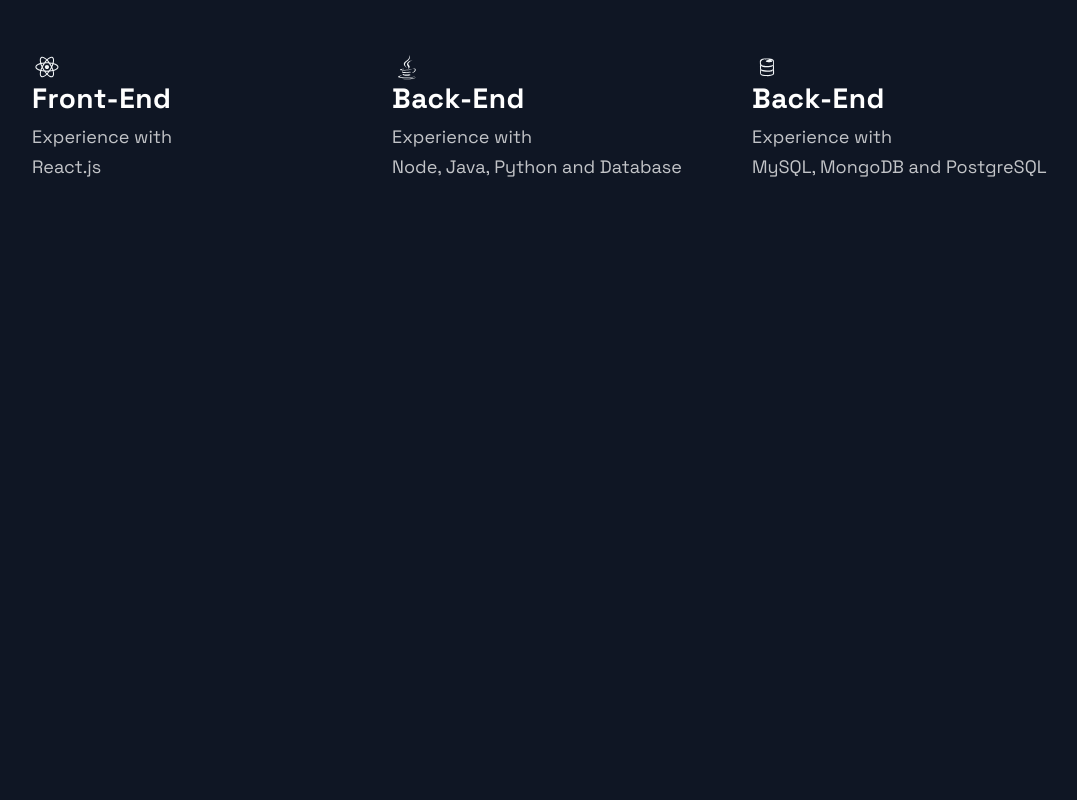
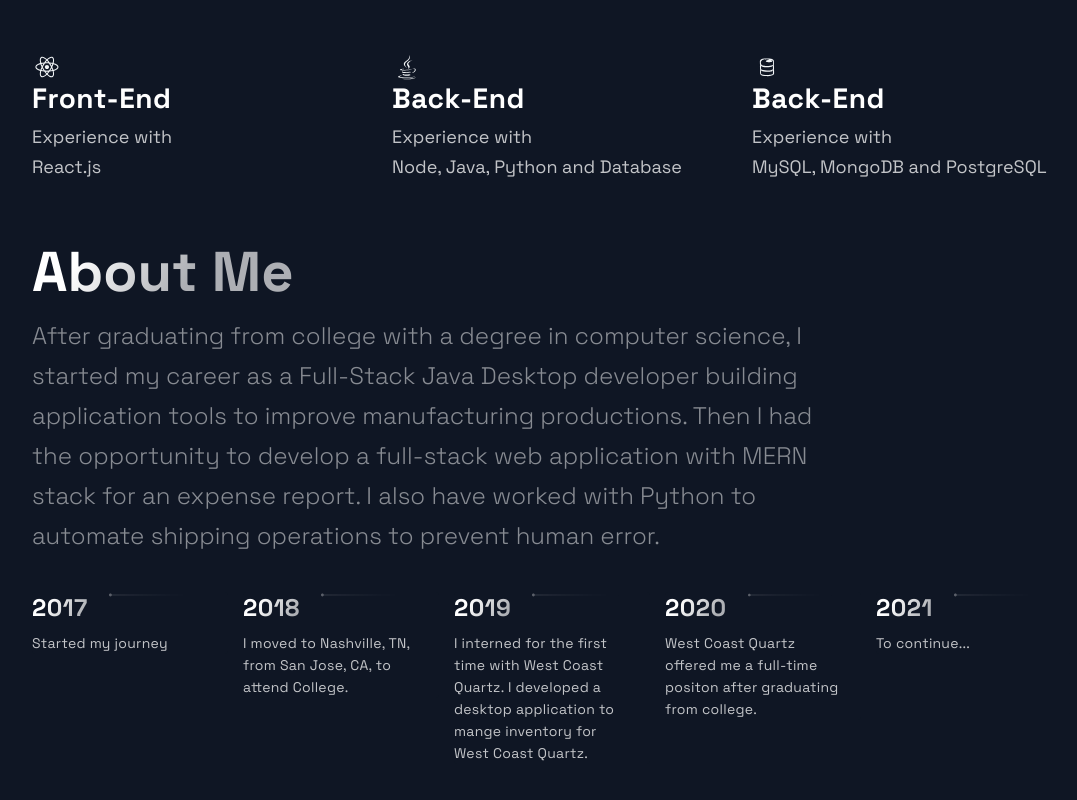
Before and after one commit to mcatzin/Portfolio-nextjs, a Next.js app: page / in a window 1280 px wide. Shown: the part 2431-3231 px from the top of the page, without its empty margins (88-1165 px from the left). Before the commit the page ends 2643 px from the top, so only its background shows below. Built offline with nearby package versions, Linux system fonts and the light colour scheme.

Commit message:
Add TimeLine Component

```diff
--- /dev/null
+++ b/src/components/TimeLine/TimeLine.js
@@ -0,0 +1,151 @@
+import React, { useRef, useState, useEffect } from "react";
+
+import {
+  CarouselButton,
+  CarouselButtonDot,
+  CarouselButtons,
+  CarouselContainer,
+  CarouselItem,
+  CarouselItemImg,
+  CarouselItemText,
+  CarouselItemTitle,
+  CarouselMobileScrollNode,
+} from "./TimeLineStyles";
+import {
+  Section,
+  SectionDivider,
+  SectionText,
+  SectionTitle,
+} from "../../styles/GlobalComponents";
+import { TimeLineData } from "../../constants/constants";
+
+const TOTAL_CAROUSEL_COUNT = TimeLineData.length;
+
+const TimeLine = () => {
+  const [activeItem, setActiveItem] = useState(0);
+  const carouselRef = useRef();
+
+  // To handle mobile devices scrolling
+  const scroll = (node, left) => {
+    return node.scrollTo({ left, behavior: "smooth" });
+  };
+  const handleClick = (e, i) => {
+    e.preventDefault();
+
+    // Scroll left
+    if (carouselRef.current) {
+      const scrollLeft = Math.floor(
+        carouselRef.current.scrollWidth * 0.7 * (i / TimeLineData.length)
+      );
+
+      scroll(carouselRef.current, scrollLeft);
+    }
+  };
+
+  // Get the index of the scroll and set to active item
+  const handleScroll = () => {
+    if (carouselRef.current) {
+      const index = Math.round(
+        (carouselRef.current.scrollLeft /
+          (carouselRef.current.scrollWidth * 0.7)) *
+          TimeLineData.length
+      );
+
+      setActiveItem(index);
+    }
+  };
+
+  // Snap back to beginning of scroll when window is resized
+  // Avoids a bug where content is covered up if coming from smaller screen
+  useEffect(() => {
+    const handleResize = () => {
+      scroll(carouselRef.current, 0);
+    };
+
+    window.addEventListener("resize", handleResize);
+  }, []);
+
+  return (
+    <Section id="about">
+      <SectionTitle>About Me</SectionTitle>
+      <SectionText>
+        After graduating from college with a degree in computer science, I
+        started my career as a Full-Stack Java Desktop developer building
+        application tools to improve manufacturing productions. Then I had the
+        opportunity to develop a full-stack web application with MERN stack for
+        an expense report. I also have worked with Python to automate shipping
+        operations to prevent human error.
+      </SectionText>
+      <CarouselContainer ref={carouselRef} onScroll={handleScroll}>
+        <>
+          {TimeLineData.map((item, index) => (
+            <CarouselMobileScrollNode
+              key={index}
+              final={index === TOTAL_CAROUSEL_COUNT - 1}
+            >
+              <CarouselItem
+                index={index}
+                id={`carousel__item-${index}`}
+                active={activeItem}
+                onClick={(e) => handleClick(e, index)}
+              >
+                <CarouselItemTitle>
+                  {item.year}
+                  {/* SVG for the years */}
+                  <CarouselItemImg
+                    width="208"
+                    height="6"
+                    viewBox="0 0 208 6"
+                    fill="none"
+                    xmlns="http://www.w3.org/2000/svg"
+                  >
+                    <path
+                      fillRule="evenodd"
+                      clipRule="evenodd"
+                      d="M2.5 5.5C3.88071 5.5 5 4.38071 5 3V3.5L208 3.50002V2.50002L5 2.5V3C5 1.61929 3.88071 0.5 2.5 0.5C1.11929 0.5 0 1.61929 0 3C0 4.38071 1.11929 5.5 2.5 5.5Z"
+                      fill="url(#paint0_linear)"
+                      fillOpacity="0.33"
+                    />
+                    <defs>
+                      <linearGradient
+                        id="paint0_linear"
+                        x1="-4.30412e-10"
+                        y1="0.5"
+                        x2="208"
+                        y2="0.500295"
+                        gradientUnits="userSpaceOnUse"
+                      >
+                        <stop stopColor="white" />
+                        <stop
+                          offset="0.79478"
+                          stopColor="white"
+                          stopOpacity="0"
+                        />
+                      </linearGradient>
+                    </defs>
+                  </CarouselItemImg>
+                </CarouselItemTitle>
+                <CarouselItemText>{item.text}</CarouselItemText>
+              </CarouselItem>
+            </CarouselMobileScrollNode>
+          ))}
+        </>
+      </CarouselContainer>
+      <CarouselButtons>
+        {TimeLineData.map((item, index) => (
+          <CarouselButton
+            key={index}
+            index={index}
+            active={activeItem}
+            onClick={(e) => handleClick(e, index)}
+            type="button"
+          >
+            <CarouselButtonDot active={activeItem} />
+          </CarouselButton>
+        ))}
+      </CarouselButtons>
+    </Section>
+  );
+};
+
+export default TimeLine;
--- /dev/null
+++ b/src/components/TimeLine/TimeLineStyles.js
@@ -0,0 +1,163 @@
+import styled from "styled-components";
+
+export const CarouselContainer = styled.ul`
+  max-width: 1040px;
+  background: #0f1624;
+  padding: 0rem;
+  list-style: none;
+  display: flex;
+  justify-content: space-between;
+  /* overflow-x: hidden; */
+
+  margin-left: 32px;
+  &:first-of-type {
+    margin-left: 0px;
+  }
+
+  margin-bottom: 80px;
+
+  //remove scrollbar
+  scrollbar-width: none;
+  &::-webkit-scrollbar {
+    display: none;
+  }
+
+  @media ${(props) => props.theme.breakpoints.sm} {
+    overflow-x: scroll;
+    -webkit-overflow-scrolling: touch;
+    scroll-snap-type: x mandatory;
+    touch-action: pan-x;
+    justify-content: initial;
+    margin-bottom: 8px;
+  }
+`;
+export const CarouselMobileScrollNode = styled.div`
+  @media ${(props) => props.theme.breakpoints.sm} {
+    display: flex;
+    min-width: ${({ final }) => (final ? `120%;` : `min-content`)};
+  }
+`;
+
+export const CarouselItem = styled.div`
+  background: #0f1624;
+  border-radius: 3px;
+  max-width: 196px;
+
+  @media ${(props) => props.theme.breakpoints.md} {
+    max-width: 124px;
+  }
+
+  @media ${(props) => props.theme.breakpoints.sm} {
+    margin-left: 32px;
+    min-width: 120px;
+    background: #0e131f;
+    padding: 4px;
+    align-content: start;
+    scroll-snap-align: start;
+    border-radius: 3px;
+    overflow: visible;
+    position: relative;
+    height: fit-content;
+
+    ${(props) =>
+      props.active === props.index ? `opacity: 1` : `opacity: 0.5`};
+  }
+`;
+
+export const CarouselItemTitle = styled.h4`
+  font-weight: bold;
+  font-size: 24px;
+  line-height: 32px;
+  letter-spacing: 0.02em;
+  display: flex;
+  /* This gradient is different due to the size of the Title container, it must transition sooner to be visible on the text */
+  background: linear-gradient(
+    121.57deg,
+    #ffffff 10%,
+    rgba(255, 255, 255, 0.66) 30.15%
+  );
+  -webkit-background-clip: text;
+  -webkit-text-fill-color: transparent;
+  margin-bottom: 8px;
+
+  @media ${(props) => props.theme.breakpoints.md} {
+    font-size: 20px;
+    line-height: 28px;
+    margin-bottom: 4px;
+  }
+
+  @media ${(props) => props.theme.breakpoints.sm} {
+    font-size: 16px;
+    line-height: 24px;
+  }
+`;
+export const CarouselItemImg = styled.svg`
+  margin-left: 21px;
+  -webkit-mask-image: linear-gradient(
+    to right,
+    rgba(0, 0, 0, 1),
+    rgba(0, 0, 0, 0)
+  );
+  width: 100%;
+
+  @media ${(props) => props.theme.breakpoints.sm} {
+    -webkit-mask-image: none;
+    margin-left: 16px;
+    overflow: visible;
+  }
+`;
+
+export const CarouselItemText = styled.p`
+  font-size: 14px;
+  line-height: 22px;
+  letter-spacing: 0.02em;
+  color: rgba(255, 255, 255, 0.75);
+  padding-right: 16px;
+
+  @media ${(props) => props.theme.breakpoints.md} {
+    font-size: 12px;
+    line-height: 18px;
+    padding-right: 32px;
+  }
+  @media ${(props) => props.theme.breakpoints.sm} {
+    font-size: 10px;
+    line-height: 16px;
+    padding-right: 0;
+  }
+`;
+export const CarouselButtons = styled.div`
+  width: 288px;
+
+  display: none;
+  visibility: hidden;
+
+  @media ${(props) => props.theme.breakpoints.sm} {
+    display: flex;
+    visibility: visible;
+    margin-bottom: 48px;
+  }
+`;
+
+export const CarouselButton = styled.button`
+  box-sizing: border-box;
+  background: none;
+  padding: 4px;
+  border: none;
+  cursor: pointer;
+  margin-right: 4px;
+  opacity: ${(props) => (props.active === props.index ? `1` : `.33`)};
+  transform: ${(props) =>
+    props.active === props.index ? `scale(1.6)` : `scale(1)`};
+
+  &:focus {
+    outline: none;
+  }
+`;
+
+export const CarouselButtonDot = styled.div`
+  background-color: white;
+  border-radius: 10px;
+  margin: auto;
+  width: 3px;
+  height: 3px;
+`;
--- a/src/constants/constants.js
+++ b/src/constants/constants.js
@@ -43,8 +43,19 @@
 
 export const TimeLineData = [
   { year: 2017, text: "Started my journey" },
-  { year: 2018, text: "Worked as a freelance developer" },
-  { year: 2019, text: "Founded JavaScript Mastery" },
-  { year: 2020, text: "Shared my projects with the world" },
-  { year: 2021, text: "Started my own platform" },
+  {
+    year: 2018,
+    text: "I moved to Nashville, TN, from San Jose, CA, to attend College.",
+  },
+  {
+    year: 2019,
+    text:
+      "I interned for the first time with West Coast Quartz. I developed a desktop application to mange inventory for West Coast Quartz. ",
+  },
+  {
+    year: 2020,
+    text:
+      "West Coast Quartz offered me a full-time positon after graduating from college.",
+  },
+  { year: 2021, text: "To continue..." },
 ];
--- a/src/pages/index.js
+++ b/src/pages/index.js
@@ -3,6 +3,7 @@
 import { Section } from "../styles/GlobalComponents";
 import Projects from "../components/Projects/Projects";
 import Technologies from "../components/Technologies/Technologies";
+import TimeLine from "../components/TimeLine/TimeLine";
 
 const Home = () => {
   return (
@@ -12,6 +13,7 @@
       </Section>
       <Projects />
       <Technologies />
+      <TimeLine />
     </Layout>
   );
 };
```
